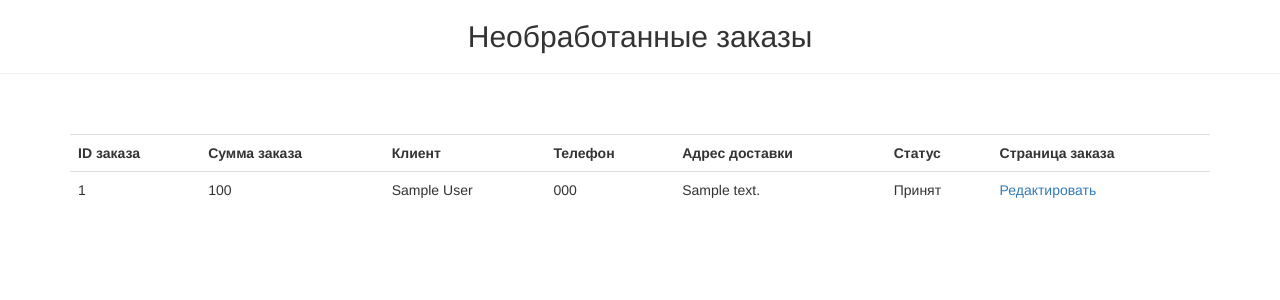
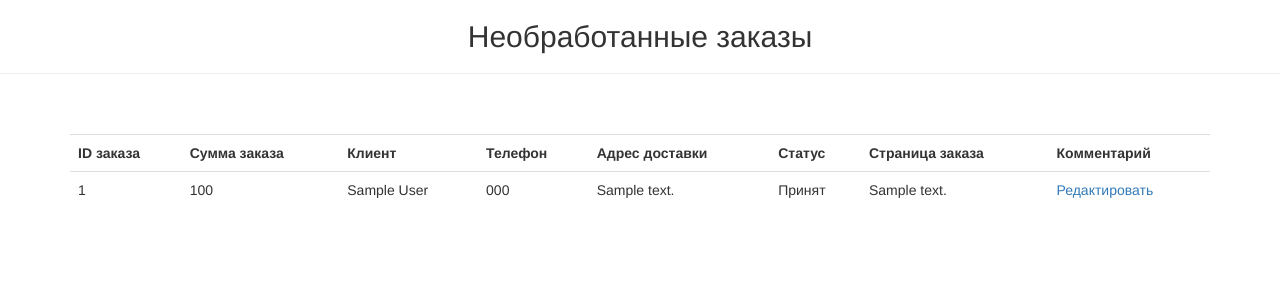
Before and after one commit to AnhraMainyu-dev/DjangoORMLesson2, a Django app: page /manager/orders/ in a window 1280 px wide. Shown: the part 52-352 px from the top of the page. Run offline with Django 3.2, Linux system fonts and the light colour scheme; a user stored in the database is signed in; tables that the repository leaves empty hold one stand-in row (values such as "Sample post"); parts of the project's set-up code (start-up, migrations or seed data) failed here and were passed over; some libraries are stand-ins or nearby versions.

Commit message:
add comment field for order

```diff
--- a/foodcartapp/models.py
+++ b/foodcartapp/models.py
@@ -160,7 +160,7 @@ class Order(models.Model):
         default=Status.CREATED,
         db_index=True,
     )
-
+    comment = models.TextField('комментарий', blank=True)
     class Meta:
         verbose_name = 'оформленный заказ'
         verbose_name_plural = 'оформленные заказы'
--- a/restaurateur/templates/order_items.html
+++ b/restaurateur/templates/order_items.html
@@ -20,6 +20,7 @@
       <th>Адрес доставки</th>
       <th>Статус</th>
       <th>Страница заказа</th>
+      <th>Комментарий</th>
     </tr>
 
     {% for item in order_items %}
@@ -30,6 +31,7 @@
         <td>{{ item.phonenumber }}</td>
         <td>{{ item.address }}</td>
         <td>{{ item.get_status_display }}</td>
+        <td>{{ item.comment }}</td>
         <td>
           <a href="{% url 'admin:foodcartapp_order_change' item.id %}?next={{ request.path|urlencode }}"> Редактировать</a>
         </td>
```
Also changed, not shown: foodcartapp/migrations/0044_order_comment.py (added).
